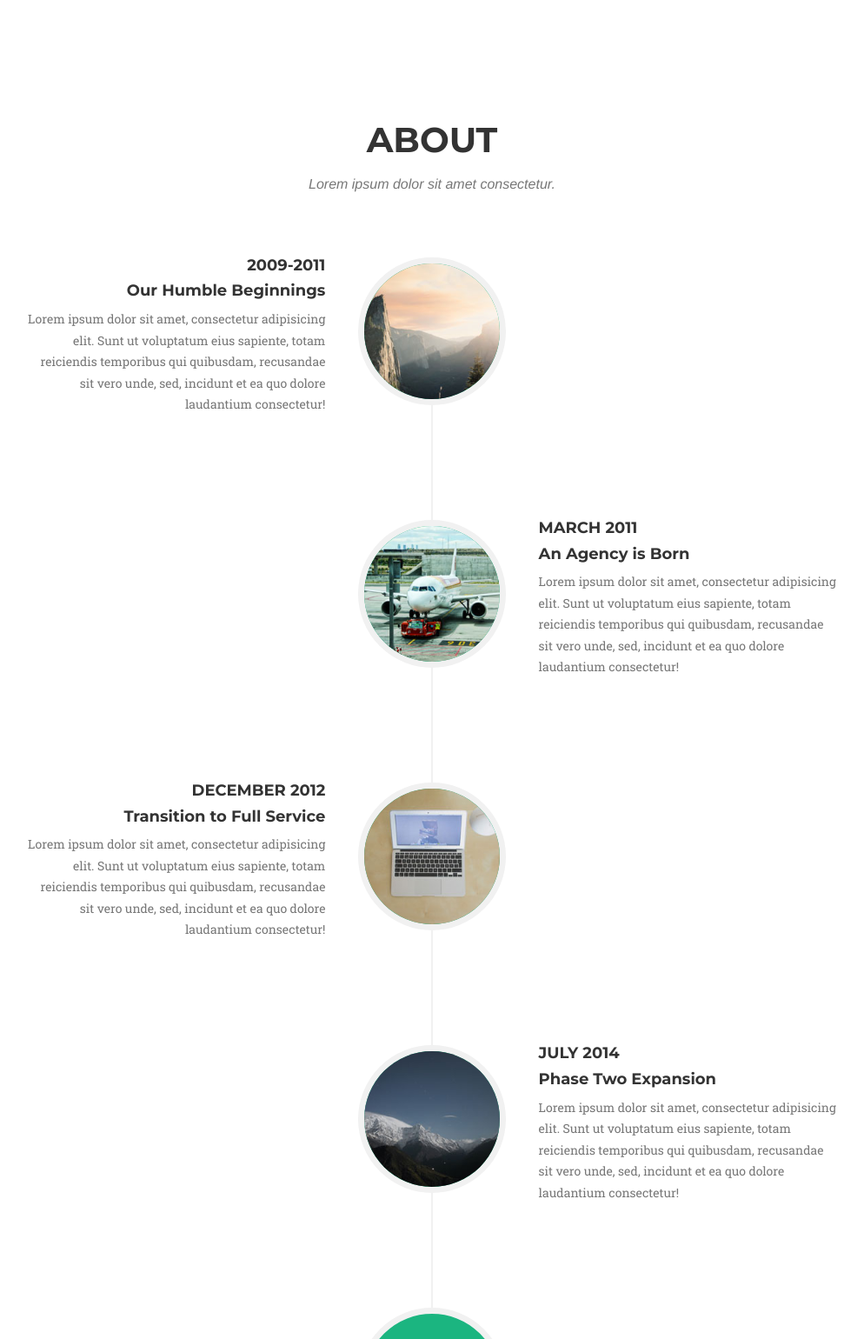
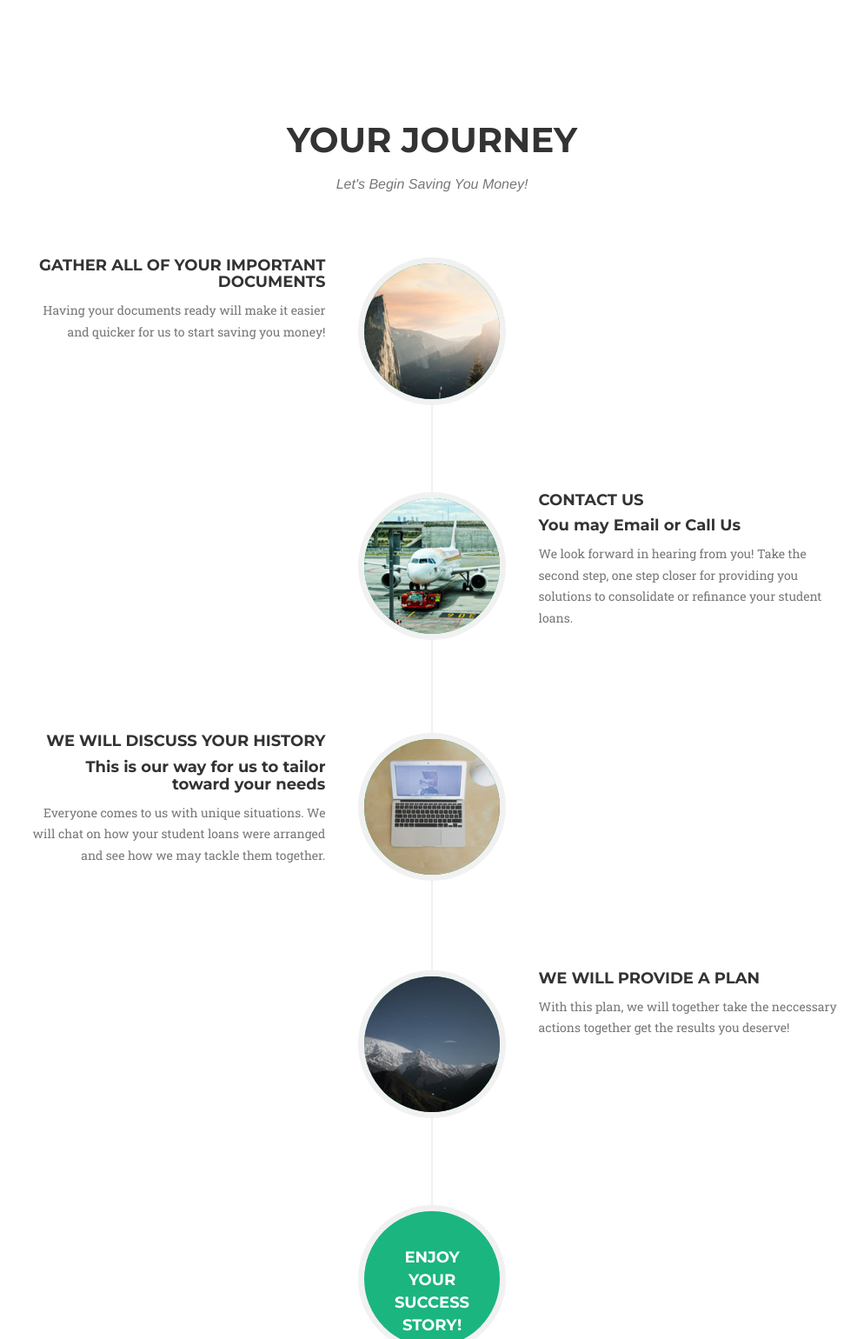
Before and after one commit to StudentLoanSolutions/studentloansolutions.github.io, a website: page index.html in a window 1280 px wide. Shown: the part 1420-2960 px from the top of the page at 87% size, without its empty margins (143-1137 px from the left). Drawn offline with nearby package versions, Linux system fonts and the light colour scheme; a web font is replaced by a local one.

Commit message:
edited about section

```diff
--- a/index.html
+++ b/index.html
@@ -230,8 +230,8 @@
         <div class="container">
             <div class="row">
                 <div class="col-lg-12 text-center">
-                    <h2 class="section-heading">About</h2>
-                    <h3 class="section-subheading text-muted">Lorem ipsum dolor sit amet consectetur.</h3>
+                    <h2 class="section-heading">Your Journey</h2>
+                    <h3 class="section-subheading text-muted">Let's Begin Saving You Money!</h3>
                 </div>
             </div>
             <div class="row">
@@ -243,11 +243,11 @@
                             </div>
                             <div class="timeline-panel">
                                 <div class="timeline-heading">
-                                    <h4>2009-2011</h4>
-                                    <h4 class="subheading">Our Humble Beginnings</h4>
+                                    <h4>Gather all of your Important Documents</h4>
+                                    <h4 class="subheading"></h4>
                                 </div>
                                 <div class="timeline-body">
-                                    <p class="text-muted">Lorem ipsum dolor sit amet, consectetur adipisicing elit. Sunt ut voluptatum eius sapiente, totam reiciendis temporibus qui quibusdam, recusandae sit vero unde, sed, incidunt et ea quo dolore laudantium consectetur!</p>
+                                    <p class="text-muted">Having your documents ready will make it easier and quicker for us to start saving you money!</p>
                                 </div>
                             </div>
                         </li>
@@ -257,11 +257,12 @@
                             </div>
                             <div class="timeline-panel">
                                 <div class="timeline-heading">
-                                    <h4>March 2011</h4>
-                                    <h4 class="subheading">An Agency is Born</h4>
+                                    <h4>Contact US</h4>
+                                    <h4 class="subheading">You may Email or Call Us</h4>
                                 </div>
                                 <div class="timeline-body">
-                                    <p class="text-muted">Lorem ipsum dolor sit amet, consectetur adipisicing elit. Sunt ut voluptatum eius sapiente, totam reiciendis temporibus qui quibusdam, recusandae sit vero unde, sed, incidunt et ea quo dolore laudantium consectetur!</p>
+                                    <p class="text-muted">We look forward in hearing from you! Take the second step, one step closer for providing you solutions to
+                                      consolidate or refinance your student loans.</p>
                                 </div>
                             </div>
                         </li>
@@ -271,11 +272,12 @@
                             </div>
                             <div class="timeline-panel">
                                 <div class="timeline-heading">
-                                    <h4>December 2012</h4>
-                                    <h4 class="subheading">Transition to Full Service</h4>
+                                    <h4>We will Discuss your History</h4>
+                                    <h4 class="subheading">This is our way for us to tailor toward your needs</h4>
                                 </div>
                                 <div class="timeline-body">
-                                    <p class="text-muted">Lorem ipsum dolor sit amet, consectetur adipisicing elit. Sunt ut voluptatum eius sapiente, totam reiciendis temporibus qui quibusdam, recusandae sit vero unde, sed, incidunt et ea quo dolore laudantium consectetur!</p>
+                                    <p class="text-muted">Everyone comes to us with unique situations. We will chat on how your student loans were arranged
+                                    and see how we may tackle them together.</p>
                                 </div>
                             </div>
                         </li>
@@ -285,19 +287,19 @@
                             </div>
                             <div class="timeline-panel">
                                 <div class="timeline-heading">
-                                    <h4>July 2014</h4>
-                                    <h4 class="subheading">Phase Two Expansion</h4>
+                                    <h4>We will Provide a Plan</h4>
+                                    <h4 class="subheading"></h4>
                                 </div>
                                 <div class="timeline-body">
-                                    <p class="text-muted">Lorem ipsum dolor sit amet, consectetur adipisicing elit. Sunt ut voluptatum eius sapiente, totam reiciendis temporibus qui quibusdam, recusandae sit vero unde, sed, incidunt et ea quo dolore laudantium consectetur!</p>
+                                    <p class="text-muted">With this plan, we will together take the neccessary actions together get the results you deserve!</p>
                                 </div>
                             </div>
                         </li>
                         <li class="timeline-inverted">
                             <div class="timeline-image">
-                                <h4>Be Part
-                                    <br>Of Our
-                                    <br>Story!</h4>
+                                <h4>Enjoy
+                                    <br>Your
+                                    <br>Success Story!</h4>
                             </div>
                         </li>
                     </ul>
```
